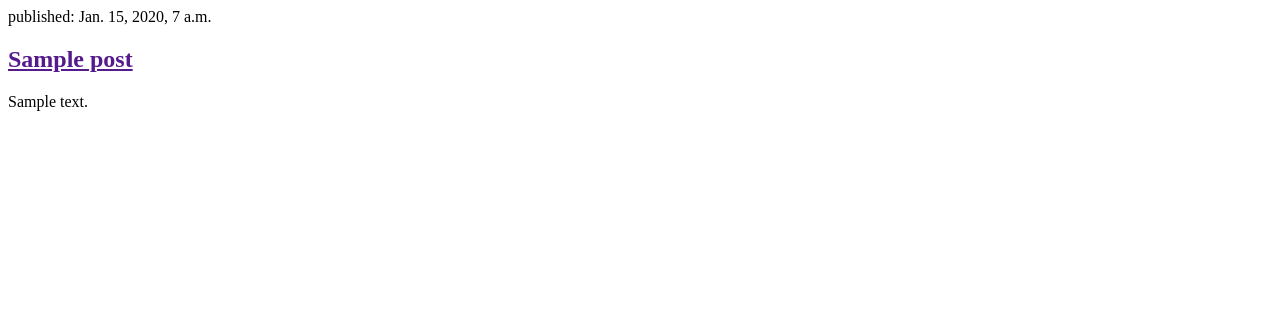
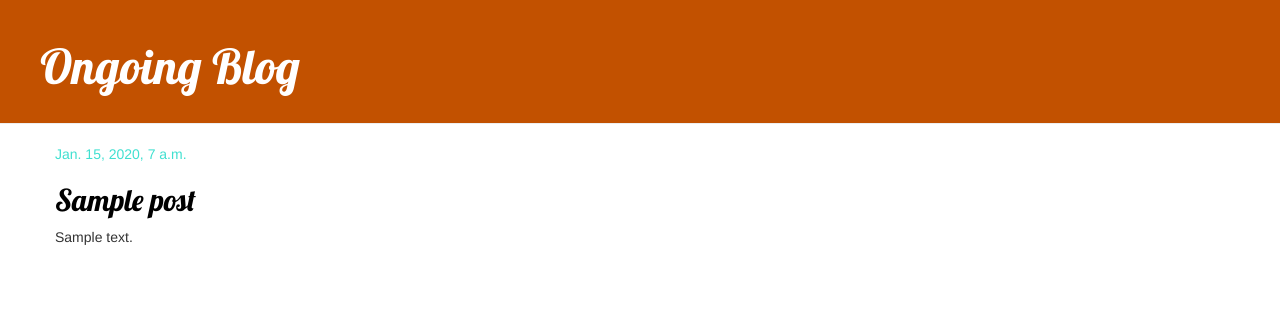
Before and after one commit to AndreMax7303/Desafio-Ongoing, a Django app: page / in a window 1280 px wide. Shown: the top 316 px of the page. Run offline with Django 3.2, Linux system fonts and the light colour scheme; tables that the repository leaves empty hold one stand-in row (values such as "Sample post"); some libraries are stand-ins or nearby versions.

Commit message:
refactor: modularize views; feat: improve main page style

```diff
--- /dev/null
+++ b/blog/static/css/blog.css
@@ -0,0 +1,56 @@
+.page-header {
+  background-color: #c25100;
+  margin-top: 0;
+  padding: 20px 20px 20px 40px;
+}
+
+.page-header h1,
+.page-header h1 a,
+.page-header h1 a:visited,
+.page-header h1 a:active {
+  color: #ffffff;
+  font-size: 36pt;
+  text-decoration: none;
+}
+
+.content {
+  margin-left: 40px;
+}
+
+h1,
+h2,
+h3,
+h4 {
+  font-family: "Lobster", cursive;
+}
+
+.date {
+  color: #40e0d0;
+}
+
+.save {
+  float: right;
+}
+
+.post-form textarea,
+.post-form input {
+  width: 100%;
+}
+
+.top-menu,
+.top-menu:hover,
+.top-menu:visited {
+  color: #ffffff;
+  float: right;
+  font-size: 26pt;
+  margin-right: 20px;
+}
+
+.post {
+  margin-bottom: 70px;
+}
+
+.post h2 a,
+.post h2 a:visited {
+  color: #000000;
+}
--- /dev/null
+++ b/blog/templates/blog/base.html
@@ -0,0 +1,30 @@
+{% load static %}
+<html>
+  <head>
+    <title>Django Girls blog</title>
+    <link
+      rel="stylesheet"
+      href="//maxcdn.bootstrapcdn.com/bootstrap/3.2.0/css/bootstrap.min.css"
+    />
+    <link
+      rel="stylesheet"
+      href="//maxcdn.bootstrapcdn.com/bootstrap/3.2.0/css/bootstrap-theme.min.css"
+    />
+    <link
+      href="//fonts.googleapis.com/css?family=Lobster&subset=latin,latin-ext"
+      rel="stylesheet"
+      type="text/css"
+    />
+    <link rel="stylesheet" href="{% static 'css/blog.css' %}" />
+  </head>
+  <body>
+    <div class="page-header">
+      <h1><a href="/">Ongoing Blog</a></h1>
+    </div>
+    <div class="content container">
+      <div class="row">
+        <div class="col-md-8">{% block content %} {% endblock %}</div>
+      </div>
+    </div>
+  </body>
+</html>
--- a/blog/templates/blog/post_list.html
+++ b/blog/templates/blog/post_list.html
@@ -1,14 +1,7 @@
-<html>
-  <head>
-    <title>Blog</title>
-  </head>
-  <body>
-    {% for post in posts %}
-    <div>
-      <p>published: {{ post.published_date }}</p>
-      <h2><a href="">{{ post.title }}</a></h2>
-      <p>{{ post.text|linebreaksbr }}</p>
-    </div>
-    {% endfor %}
-  </body>
-</html>
+{% extends 'blog/base.html' %} {% block content %} {% for post in posts %}
+<div class="post">
+  <div class="date">{{ post.published_date }}</div>
+  <h2><a href="{% url 'post_detail' pk=post.pk %}">{{ post.title }}</a></h2>
+  <p>{{ post.text|linebreaksbr }}</p>
+</div>
+{% endfor %} {% endblock %}
--- a/blog/urls.py
+++ b/blog/urls.py
@@ -3,4 +3,5 @@ from . import views
 
 urlpatterns = [
     path('', views.post_list, name='post_list'),
+    path('post/<int:pk>/', views.post_detail, name='post_detail'),
 ]
--- a/blog/views.py
+++ b/blog/views.py
@@ -1,9 +1,15 @@
 from django.shortcuts import render
 from django.utils import timezone
 from .models import Post
+from django.shortcuts import render, get_object_or_404
 
 
 def post_list(request):
     posts = Post.objects.filter(
         published_date__lte=timezone.now()).order_by('published_date')
     return render(request, 'blog/post_list.html', {'posts': posts})
+
+
+def post_detail(request, pk):
+    post = get_object_or_404(Post, pk=pk)
+    return render(request, 'blog/post_detail.html', {'post': post})
```
